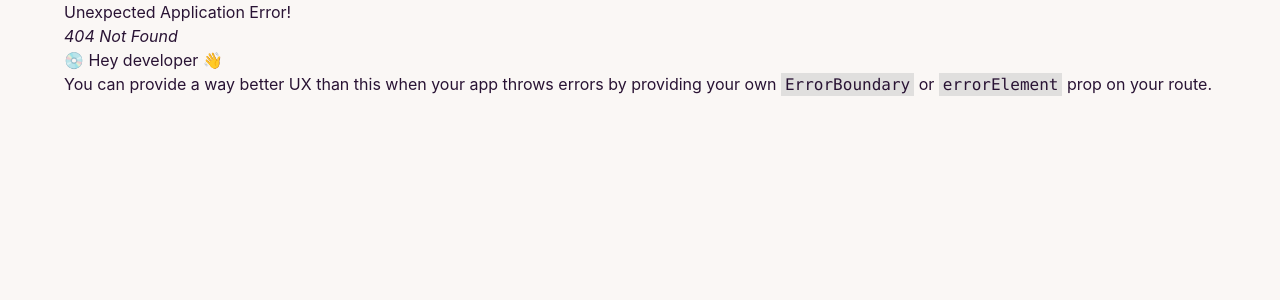
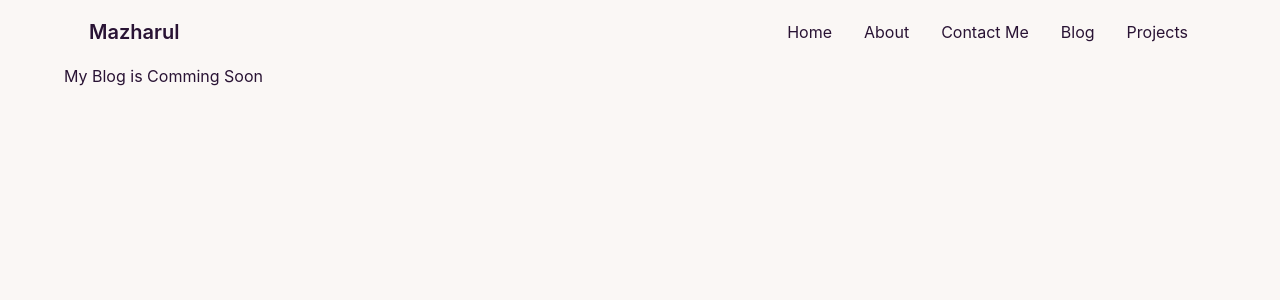
Before and after one commit to Mazharul430106/myPortfolio-website, a React (Create React App) app: page /blog in a window 1280 px wide. Before the commit this address had no page. Shown: the top 300 px of the page. Built offline with nearby package versions, Linux system fonts and the light colour scheme.

Commit message:
added netlify tomal

```diff
--- /dev/null
+++ b/src/Pages/Blog/Blog.js
@@ -0,0 +1,11 @@
+import React from 'react';
+
+const Blog = () => {
+    return (
+        <div>
+            <h1>My Blog is Comming Soon</h1>
+        </div>
+    );
+};
+
+export default Blog;
--- a/src/Pages/Navbar/Navbar.js
+++ b/src/Pages/Navbar/Navbar.js
@@ -7,6 +7,7 @@
         <li><Link to='/home'>Home</Link></li>
         <li><Link to='/about'>About</Link></li>
         <li><Link to='/contact'>Contact Me</Link></li>
+        <li><Link to='/blog'>Blog</Link></li>
         <li><Link to='/project'>Projects</Link></li>
     </>
 
--- a/src/Routes/Routes/Routes.js
+++ b/src/Routes/Routes/Routes.js
@@ -1,5 +1,6 @@
 import { createBrowserRouter } from "react-router-dom";
 import Main from "../../Layout/Main";
+import Blog from "../../Pages/Blog/Blog";
 import About from "../../Pages/Home/About/About";
 import Contact from "../../Pages/Home/Contact/Contact";
 import Home from "../../Pages/Home/Home/Home";
@@ -30,6 +31,10 @@
                 element: <Contact></Contact>
             },
             {
+                path: '/blog',
+                element: <Blog></Blog>
+            },
+            {
                 path: '/project',
                 element: <Project></Project>
             },
```
Also changed, not shown: 1 other file (tests, documents, lock files or other folders).
